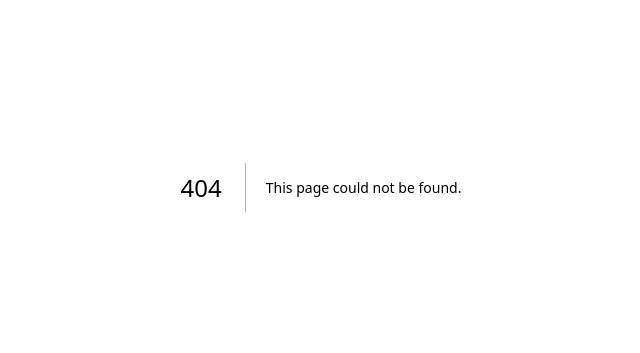
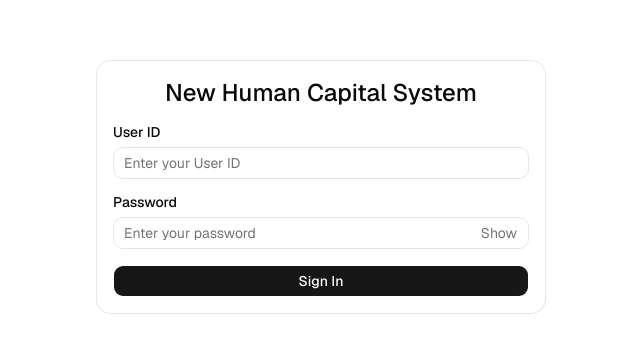
Before and after one commit to felixpherry/nhcs-core-fe, a Next.js app in the folder apps/web/: page /login in a window 1280 px wide. Before the commit this address had no page. Shown: the part 213-566 px from the top of the page, without its empty margins (319-959 px from the left). Built offline with nearby package versions, Linux system fonts and the light colour scheme.

Commit message:
feat(web): add login page with form

```diff
--- /dev/null
+++ b/apps/web/src/app/login/login-form.tsx
@@ -0,0 +1,87 @@
+'use client';
+
+import { useState } from 'react';
+import { Button } from '@/components/ui/button';
+import { Input } from '@/components/ui/input';
+import { Label } from '@/components/ui/label';
+import { Card, CardContent, CardHeader, CardTitle } from '@/components/ui/card';
+
+export function LoginForm() {
+  const [userId, setUserId] = useState('');
+  const [password, setPassword] = useState('');
+  const [showPassword, setShowPassword] = useState(false);
+  const [error, setError] = useState<string | null>(null);
+  const [isLoading, setIsLoading] = useState(false);
+
+  async function handleSubmit(e: React.FormEvent) {
+    e.preventDefault();
+    setError(null);
+
+    if (userId.length < 4) {
+      setError('User ID must be at least 4 characters');
+      return;
+    }
+
+    setIsLoading(true);
+
+    // TODO: wire to tRPC auth.login mutation
+    // For now, just log it
+    console.log('Login attempt:', { userId, password });
+
+    setIsLoading(false);
+  }
+
+  return (
+    <Card className="w-full max-w-md">
+      <CardHeader>
+        <CardTitle className="text-2xl text-center">New Human Capital System</CardTitle>
+      </CardHeader>
+      <CardContent>
+        <form onSubmit={handleSubmit} className="space-y-4">
+          <div className="space-y-2">
+            <Label htmlFor="userId">User ID</Label>
+            <Input
+              id="userId"
+              type="text"
+              value={userId}
+              onChange={(e) => setUserId(e.target.value)}
+              placeholder="Enter your User ID"
+              minLength={4}
+              maxLength={100}
+              required
+              disabled={isLoading}
+            />
+          </div>
+
+          <div className="space-y-2">
+            <Label htmlFor="password">Password</Label>
+            <div className="relative">
+              <Input
+                id="password"
+                type={showPassword ? 'text' : 'password'}
+                value={password}
+                onChange={(e) => setPassword(e.target.value)}
+                placeholder="Enter your password"
+                required
+                disabled={isLoading}
+              />
+              <button
+                type="button"
+                className="absolute right-3 top-1/2 -translate-y-1/2 text-sm text-muted-foreground"
+                onClick={() => setShowPassword(!showPassword)}
+              >
+                {showPassword ? 'Hide' : 'Show'}
+              </button>
+            </div>
+          </div>
+
+          {error && <p className="text-sm text-destructive">{error}</p>}
+
+          <Button type="submit" className="w-full" disabled={isLoading}>
+            {isLoading ? 'Signing in...' : 'Sign In'}
+          </Button>
+        </form>
+      </CardContent>
+    </Card>
+  );
+}
--- /dev/null
+++ b/apps/web/src/app/login/page.tsx
@@ -0,0 +1,9 @@
+import { LoginForm } from './login-form';
+
+export default function LoginPage() {
+  return (
+    <main className="flex min-h-screen items-center justify-center">
+      <LoginForm />
+    </main>
+  );
+}
```
